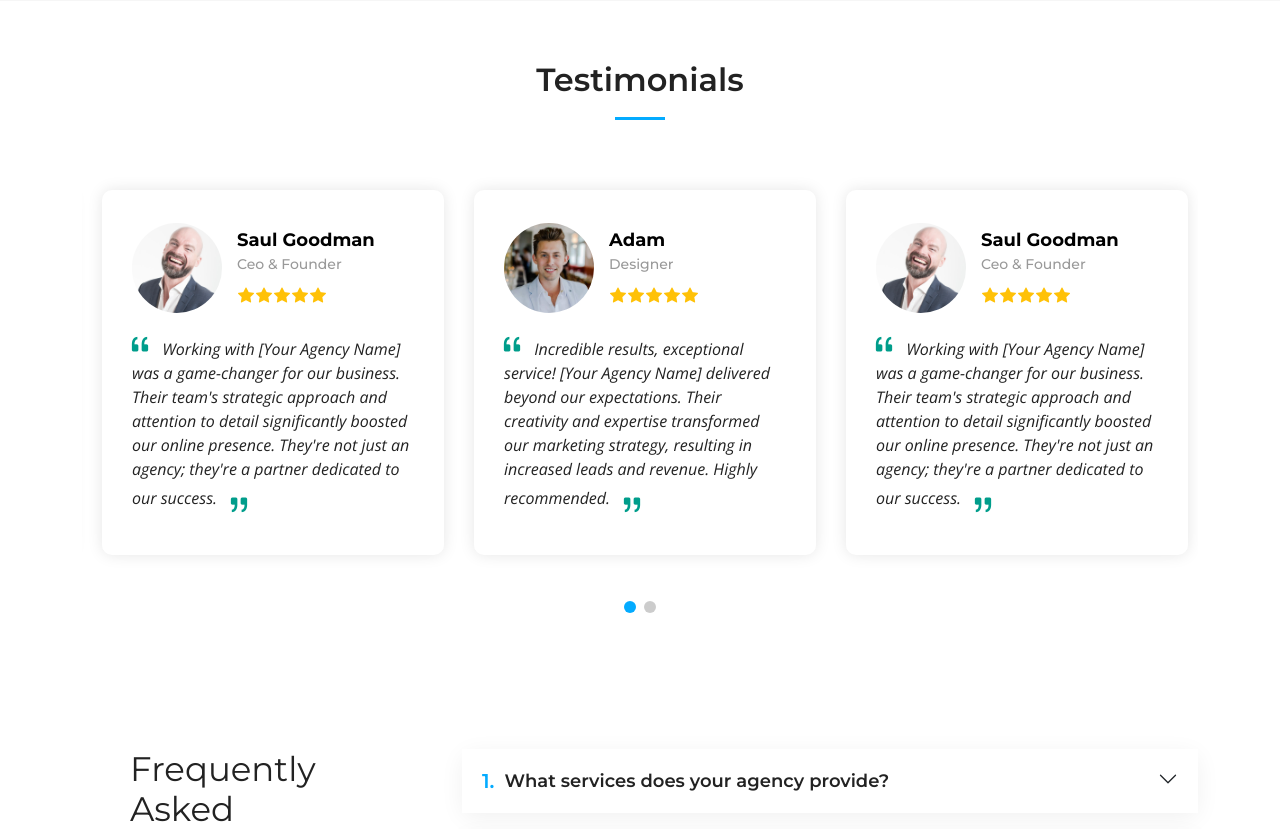
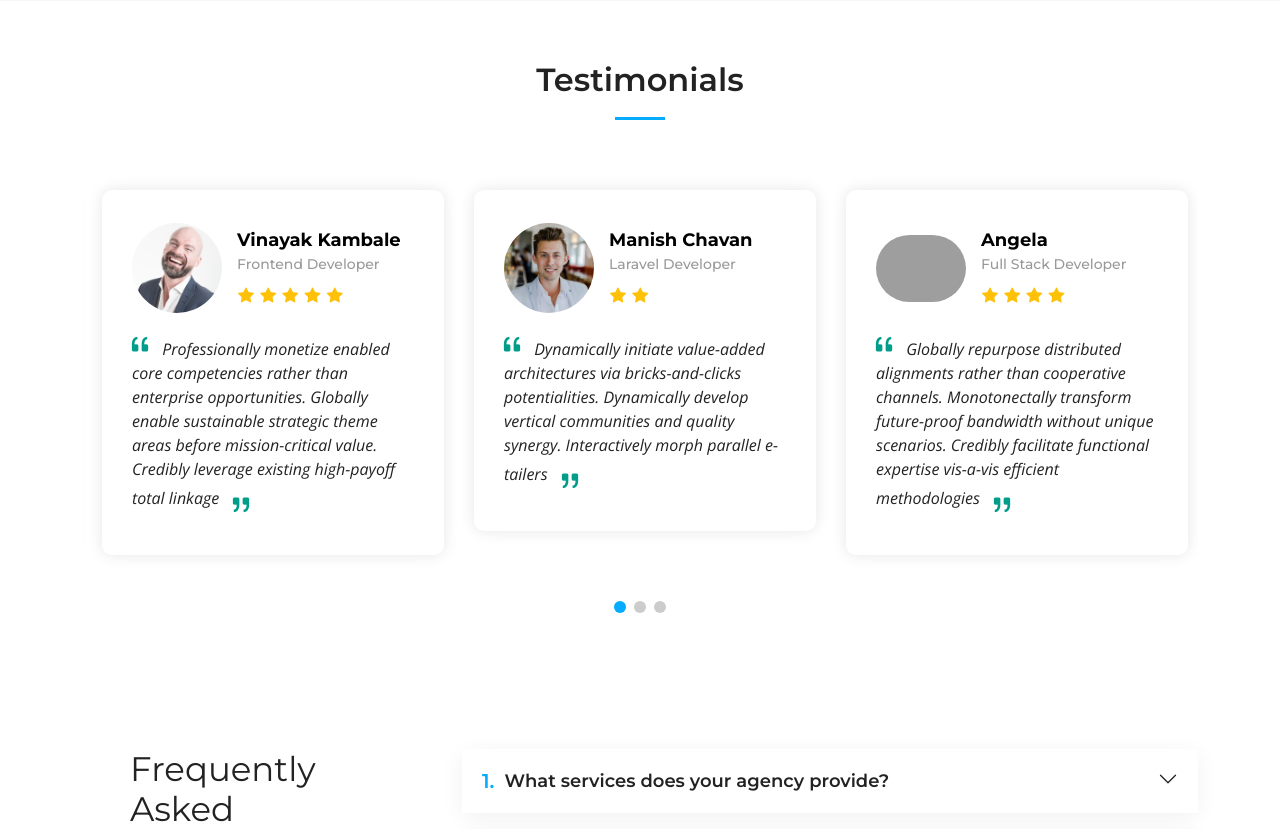
Before and after one commit to Utkarsh1244p/Impact, a Django app: page / in a window 1280 px wide. Shown: the part 1608-2437 px from the top of the page. Run offline with Django 5.2, Linux system fonts and the light colour scheme; data comes from the database, SQL or seed files in the repository; both versions use the stored data as it was after the commit; some libraries are stand-ins or nearby versions; grey boxes are pictures that could not be loaded.

Commit message:
Add Testimonial Model and Integrate Across the Site
- Created a new Testimonial model to manage testimonial information, including fields for user_image, rating, username, user_job_title, and review.
- Executed makemigrations and migrate commands to successfully apply the changes to the database.
- Registered the Testimonial model in admin.py for easy management through the Django admin panel.
- Updated the site to dynamically use testimonial information, enhancing responsiveness and user experience. Also, implemented a conditional check for the user_image field to ensure that if a user adds an image link, it is handled properly. This is crucial for future-proofing the site when it goes live, as testimonial images may not be stored in the project files.

```diff
--- a/app/models.py
+++ b/app/models.py
@@ -27,3 +27,21 @@ class Service(models.Model):
 
     # class Meta:
     #     verbose_name_plural = "Services"
+
+class Testimonial(models.Model):
+    user_image = models.CharField(max_length=255, blank=True, null=True)
+
+    start_count = [
+        (1 , 'One'),
+        (2 , 'Two'),
+        (3 , 'Three'),
+        (4 , 'Four'),
+        (5 , 'Five'),
+    ]
+    rating_count = models.IntegerField(choices= start_count)
+    username = models.CharField(max_length=50)
+    user_job_title = models.CharField(max_length=50)
+    review = models.TextField()
+
+    def __str__(self):
+        return f"{self.username} - {self.user_job_title}"
--- a/app/views.py
+++ b/app/views.py
@@ -1,11 +1,12 @@
 from django.shortcuts import render
 from datetime import datetime
-from app.models import GeneralInfo, Service
+from app.models import GeneralInfo, Service, Testimonial
 
 # Create your views here.
 def index(request):
     general_info = GeneralInfo.objects.first()
-    services = Service.objects.all();
+    services = Service.objects.all()
+    testimonials = Testimonial.objects.all()
 
     context = {
         'company_name' : general_info.company_name,
@@ -20,6 +21,7 @@ def index(request):
         'linkedin_url' : general_info.linkedin_url,
 
         'services' : services,
+        'testimonials' : testimonials,
     }
     return render(request, 'index.html', context)
 
--- a/templates/index.html
+++ b/templates/index.html
@@ -66,30 +66,36 @@
 
         <div class="slides-3 swiper" data-aos="fade-up" data-aos-delay="100">
           <div class="swiper-wrapper">
-
+          {% for testimonial in testimonials %}
             <div class="swiper-slide">
               <div class="testimonial-wrap">
                 <div class="testimonial-item">
                   <div class="d-flex align-items-center">
-                    <img src="{% static 'assets/img/testimonials/testimonials-1.jpg' %}" class="testimonial-img flex-shrink-0" alt="">
+                    {% if 'http' in testimonial.user_image %}
+                      <img src="{{ testimonial.user_image }}" class="testimonial-img flex-shrink-0" alt="">
+                    {% else %}
+                      <img src="{% static testimonial.user_image %}" class="testimonial-img flex-shrink-0" alt="">
+                    {% endif %}
                     <div>
-                      <h3>Saul Goodman</h3>
-                      <h4>Ceo &amp; Founder</h4>
+                      <h3>{{testimonial.username}}</h3>
+                      <h4>{{testimonial.user_job_title}}</h4>
                       <div class="stars">
-                        <i class="bi bi-star-fill"></i><i class="bi bi-star-fill"></i><i class="bi bi-star-fill"></i><i class="bi bi-star-fill"></i><i class="bi bi-star-fill"></i>
+                        {% for i in 'x'|ljust:testimonial.rating_count %}
+                        <i class="bi bi-star-fill"></i>
+                        {% endfor %}
                       </div>
                     </div>
                   </div>
                   <p>
                     <i class="bi bi-quote quote-icon-left"></i>
-                    Working with [Your Agency Name] was a game-changer for our business. Their team's strategic approach and attention to detail significantly boosted our online presence. They're not just an agency; they're a partner dedicated to our success.
+                    {{testimonial.review}}
                     <i class="bi bi-quote quote-icon-right"></i>
                   </p>
                 </div>
               </div>
             </div><!-- End testimonial item -->
-
-            <div class="swiper-slide">
+            {% endfor %}
+            {% comment %} <div class="swiper-slide">
               <div class="testimonial-wrap">
                 <div class="testimonial-item">
                   <div class="d-flex align-items-center">
@@ -109,7 +115,7 @@
                   </p>
                 </div>
               </div>
-            </div><!-- End testimonial item -->
+            </div><!-- End testimonial item --> {% endcomment %}
 
           </div>
           <div class="swiper-pagination"></div>
```
Also changed, not shown: app/admin.py (+11 -1 lines), app/migrations/0003_testimonial.py (added), app/migrations/0004_alter_testimonial_rating_count.py (added), db.sqlite3.
